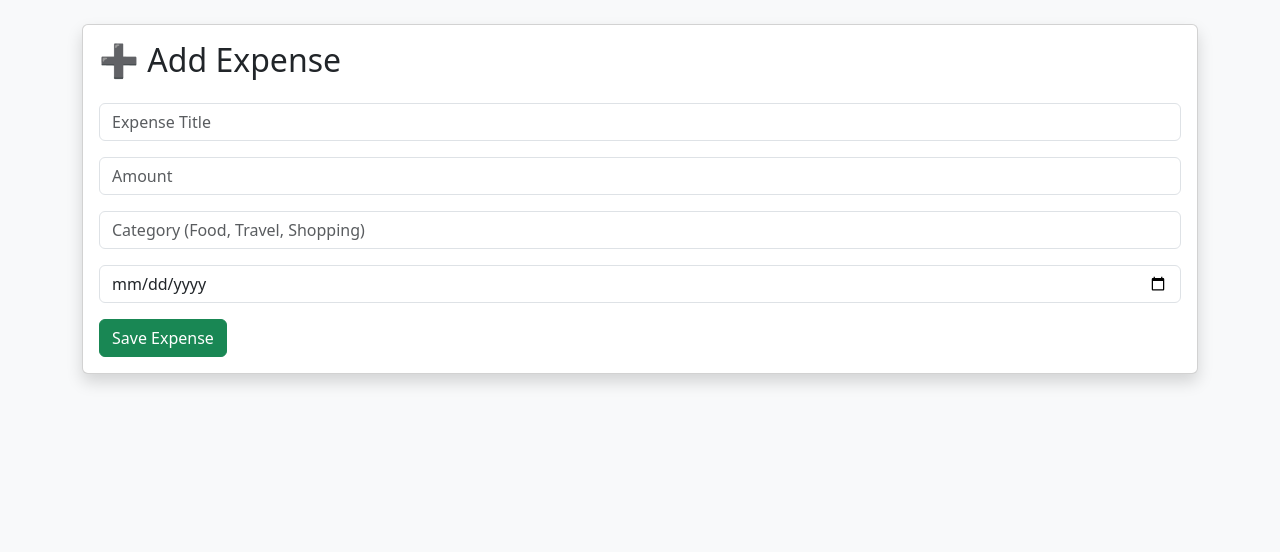
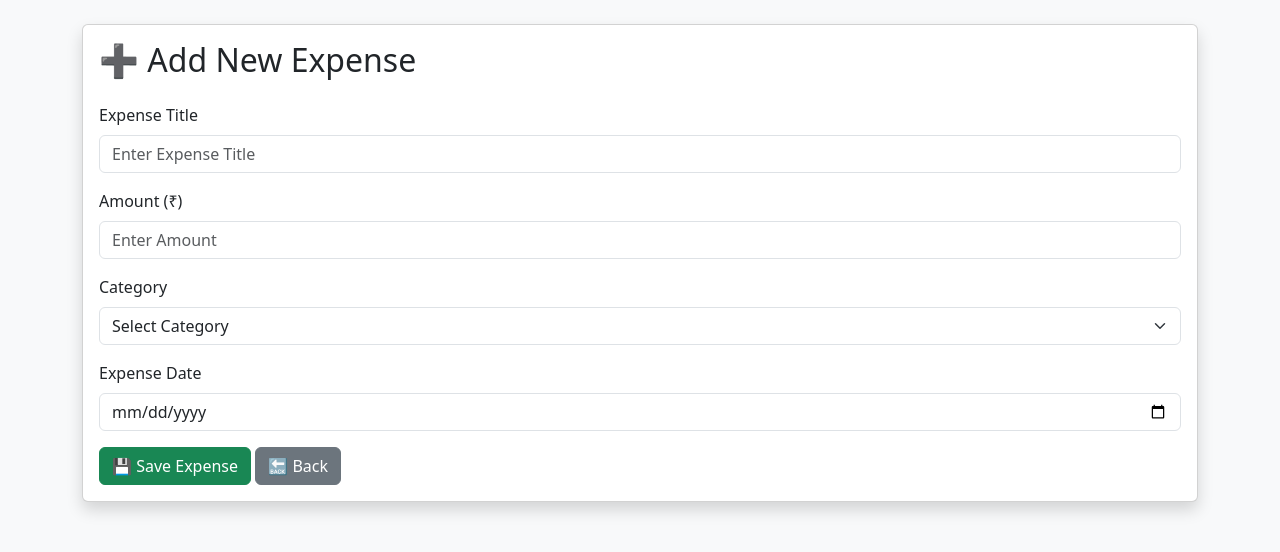
Before and after one commit to sumithackerchd/Expense-Tracker-Web-App, a Flask app: page /add in a window 1280 px wide. Shown: the part 56-608 px from the top of the page. Run offline with Flask 3, Linux system fonts and the light colour scheme.

Commit message:
Expense Tracker Final UI Upgrade

```diff
--- a/OneDrive/Desktop/programs/Expense Tracker Web App/templates/add_expense.html
+++ b/OneDrive/Desktop/programs/Expense Tracker Web App/templates/add_expense.html
@@ -6,37 +6,98 @@
 
     <div class="card-body">
 
-        <h2 class="mb-4">➕ Add Expense</h2>
+        <h2 class="mb-4">➕ Add New Expense</h2>
 
         <form method="POST">
 
-            <input type="text"
+            <div class="mb-3">
+
+                <label class="form-label">
+                    Expense Title
+                </label>
+
+                <input
+                    type="text"
                     name="title"
-                   class="form-control mb-3"
-                   placeholder="Expense Title"
+                    class="form-control"
+                    placeholder="Enter Expense Title"
                     required>
 
-            <input type="number"
+            </div>
+
+            <div class="mb-3">
+
+                <label class="form-label">
+                    Amount (₹)
+                </label>
+
+                <input
+                    type="number"
                     step="0.01"
                     name="amount"
-                   class="form-control mb-3"
-                   placeholder="Amount"
+                    class="form-control"
+                    placeholder="Enter Amount"
                     required>
 
-            <input type="text"
+            </div>
+
+            <div class="mb-3">
+
+                <label class="form-label">
+                    Category
+                </label>
+
+                <select
                     name="category"
-                   class="form-control mb-3"
-                   placeholder="Category (Food, Travel, Shopping)"
+                    class="form-select"
                     required>
 
-            <input type="date"
+                    <option value="">
+                        Select Category
+                    </option>
+
+                    <option>Food</option>
+                    <option>Travel</option>
+                    <option>Shopping</option>
+                    <option>Bills</option>
+                    <option>Entertainment</option>
+                    <option>Medical</option>
+                    <option>Education</option>
+                    <option>Other</option>
+
+                </select>
+
+            </div>
+
+            <div class="mb-3">
+
+                <label class="form-label">
+                    Expense Date
+                </label>
+
+                <input
+                    type="date"
                     name="date"
-                   class="form-control mb-3"
+                    class="form-control"
                     required>
 
-            <button class="btn btn-success">
-                Save Expense
+            </div>
+
+            <button
+                type="submit"
+                class="btn btn-success">
+
+                💾 Save Expense
+
             </button>
+
+            <a
+                href="/expenses"
+                class="btn btn-secondary">
+
+                🔙 Back
+
+            </a>
 
         </form>
 
```
Also changed, not shown: OneDrive/Desktop/programs/Expense Tracker Web App/templates/view_expenses.html (+108 -9 lines), OneDrive/Desktop/programs/Expense Tracker Web App/expenses.db. Lines whose indentation alone changed are shown as unchanged.
